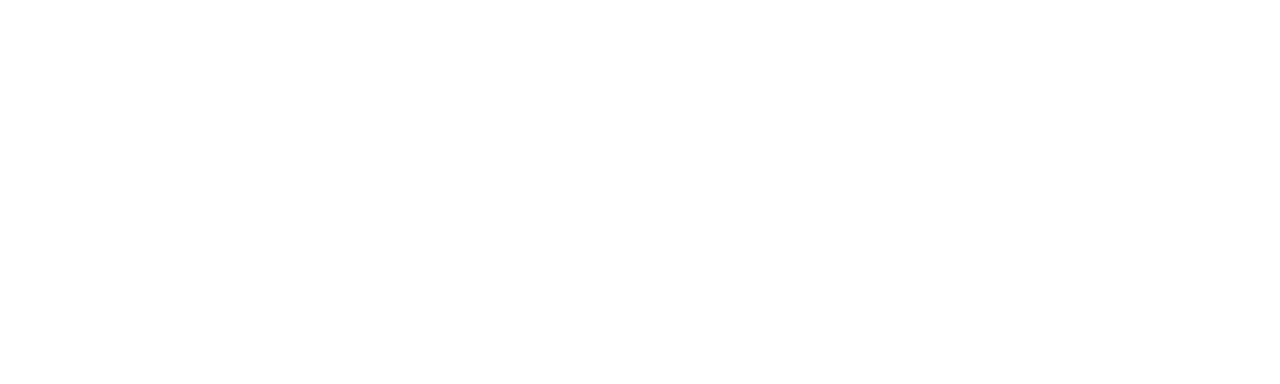
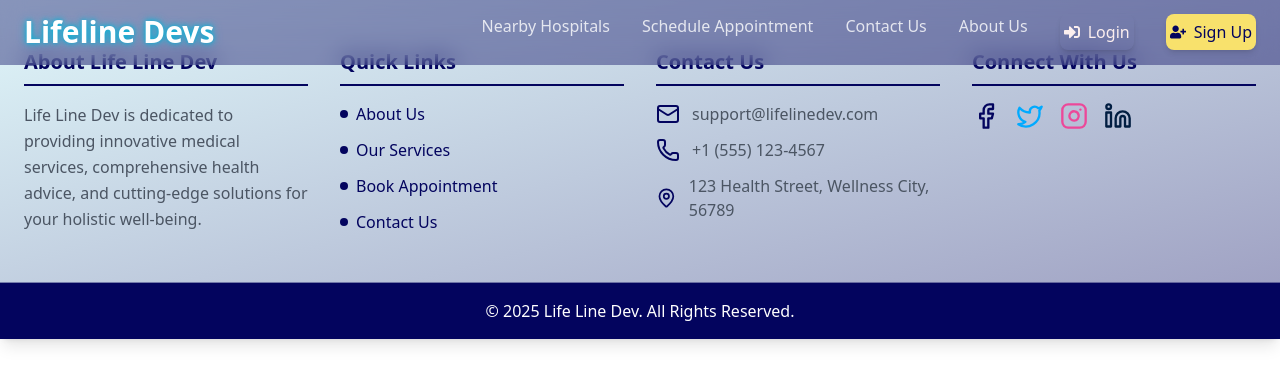
Before and after one commit to dilip7654/bits-pilani-API-hackathon, a React (Vite) app: page /dashboard in a window 1280 px wide. Before the commit this address had no page. Shown: the top 384 px of the page. Built offline with nearby package versions, Linux system fonts and the light colour scheme; no server answers.

Commit message:
fixed imports

```diff
--- a/src/components/navbar.jsx
+++ b/src/components/navbar.jsx
@@ -2,37 +2,32 @@ import React, { useContext, useEffect } from "react";
 import { Link, useNavigate } from "react-router-dom";
 import { auth } from "./Firebase";
 import { AuthContext } from "./AuthContext";
-import { signOut } from "firebase/auth";
+import { CgProfile } from "react-icons/cg";
+import { signOut, onAuthStateChanged, setPersistence, browserLocalPersistence } from "firebase/auth";
+import { FaHome, FaHospitalAlt, FaCalendarAlt, FaSignInAlt, FaUserPlus, FaInfoCircle, FaEnvelope } from "react-icons/fa";
+
 
 
 export default function Navbar() {
     const { isAuthenticated, setIsAuthenticated } = useContext(AuthContext);
     const navigate = useNavigate();
 
-  // Set session persistence on component mount
     useEffect(() => {
-    const setSessionPersistence = async () => {
-      try {
-        await setPersistence(auth, browserLocalPersistence);
-      } catch (err) {
-        console.error("Session Persistence Error:", err.message);
-      }
-    };
-
-    setSessionPersistence();
-  }, []);
-
-  // Check authentication state on refresh
-  useEffect(() => {
-    const unsubscribe = onAuthStateChanged(auth, (user) => {
+        // Set persistence to local storage
+        setPersistence(auth, browserLocalPersistence)
+            .then(() => {
+                // Monitor authentication state
+                onAuthStateChanged(auth, (user) => {
                     if (user) {
                         setIsAuthenticated(true);
                     } else {
                         setIsAuthenticated(false);
                     }
                 });
-
-    return () => unsubscribe();
+            })
+            .catch((error) => {
+                console.error("Persistence Error:", error.message);
+            });
     }, [setIsAuthenticated]);
 
     const handleLogout = async () => {
@@ -45,10 +40,12 @@ export default function Navbar() {
         }
     };
 
+
   return (
     <div className="bg-[#03045e]/40 fixed top-0 left-0 w-full z-50 backdrop-blur-md border-b border-transparent">
       <nav className="flex items-center justify-center h-16">
         <div className="flex items-center justify-between w-full max-w-7xl px-6 space-x-8">
+          {/* Brand Name (Lifeline Devs) Button */}
           <button
             onClick={() => navigate("/")}
             className="text-white text-3xl font-bold transition-transform duration-300 transform hover:scale-110"
@@ -66,6 +63,8 @@ export default function Navbar() {
           >
             Lifeline Devs
           </button>
+
+          {/* Navigation Links */}
           <div className="flex space-x-8">
             <Link
               to="/Map"
@@ -80,10 +79,10 @@ export default function Navbar() {
               Schedule Appointment
             </Link>
             <Link
-              to="/news"
+              to="/Contact"
               className="text-white/80 hover:text-white hover:underline hover:underline-offset-8 transition-all duration-300 text-shadow-md"
             >
-              News
+              Contact Us
             </Link>
             <Link
               to="/Aboutus"
@@ -94,32 +93,29 @@ export default function Navbar() {
 
             {isAuthenticated ? (
                         <>
-                <Link
-                  to="/Profile"
-                  className="text-white/80 hover:text-white hover:underline hover:underline-offset-8 transition-all duration-300 text-shadow-md"
-                >
-                  Profile
+                            <Link to="/Profile">
+                                <li className="flex items-center gap-2 text-[#fcefef] font-medium px-1 py-1.5 rounded-lg hover:bg-[#fbb13c] hover:text-[#03045e] transition-all duration-300 ease-in-out transform hover:scale-105 cursor-pointer shadow-md hover:shadow-lg">
+                                    <CgProfile /> Profile
+                                </li>
                             </Link>
                             <button
                                 onClick={handleLogout}
-                  className="text-white/80 border border-white px-4 py-1 rounded-full hover:bg-white hover:text-[#03045e] transition-all duration-300"
+                                className="flex items-center gap-2 text-[#fcefef] font-medium px-1 py-1.5 rounded-lg hover:bg-[#fbb13c] hover:text-[#03045e] transition-all duration-300 ease-in-out transform hover:scale-105 cursor-pointer shadow-md hover:shadow-lg"
                             >
-                  Logout
+                                <FaSignInAlt /> Logout
                             </button>
                         </>
                     ) : (
                         <>
-                <Link
-                  to="/login"
-                  className="text-white/80 hover:text-white hover:underline hover:underline-offset-8 transition-all duration-300 text-shadow-md"
-                >
-                  Login
+                            <Link to="/login">
+                                <li className="flex items-center gap-2 text-[#fcefef] font-medium px-1 py-1.5 rounded-lg hover:bg-[#fbb13c] hover:text-[#03045e] transition-all duration-300 ease-in-out transform hover:scale-105 cursor-pointer shadow-md hover:shadow-lg">
+                                    <FaSignInAlt /> Login
+                                </li>
                             </Link>
-                <Link
-                  to="/signup"
-                  className="text-white/80 border border-white px-4 py-1 rounded-full hover:bg-white hover:text-[#03045e] transition-all duration-300"
-                >
-                  Sign Up
+                            <Link to="/signup">
+                                <li className="flex items-center gap-2 text-[#03045e] font-medium px-1 py-1.5 bg-[#f8e16c] rounded-lg hover:bg-[#fbb13c] hover:text-[#03045e] transition-all duration-300 ease-in-out transform hover:scale-105 cursor-pointer shadow-md hover:shadow-lg">
+                                    <FaUserPlus /> Sign Up
+                                </li>
                             </Link>
                </>
             )}
@@ -128,4 +124,5 @@ export default function Navbar() {
       </nav>
     </div>
   );
+
 }
```
Lines whose indentation alone changed are shown as unchanged.
